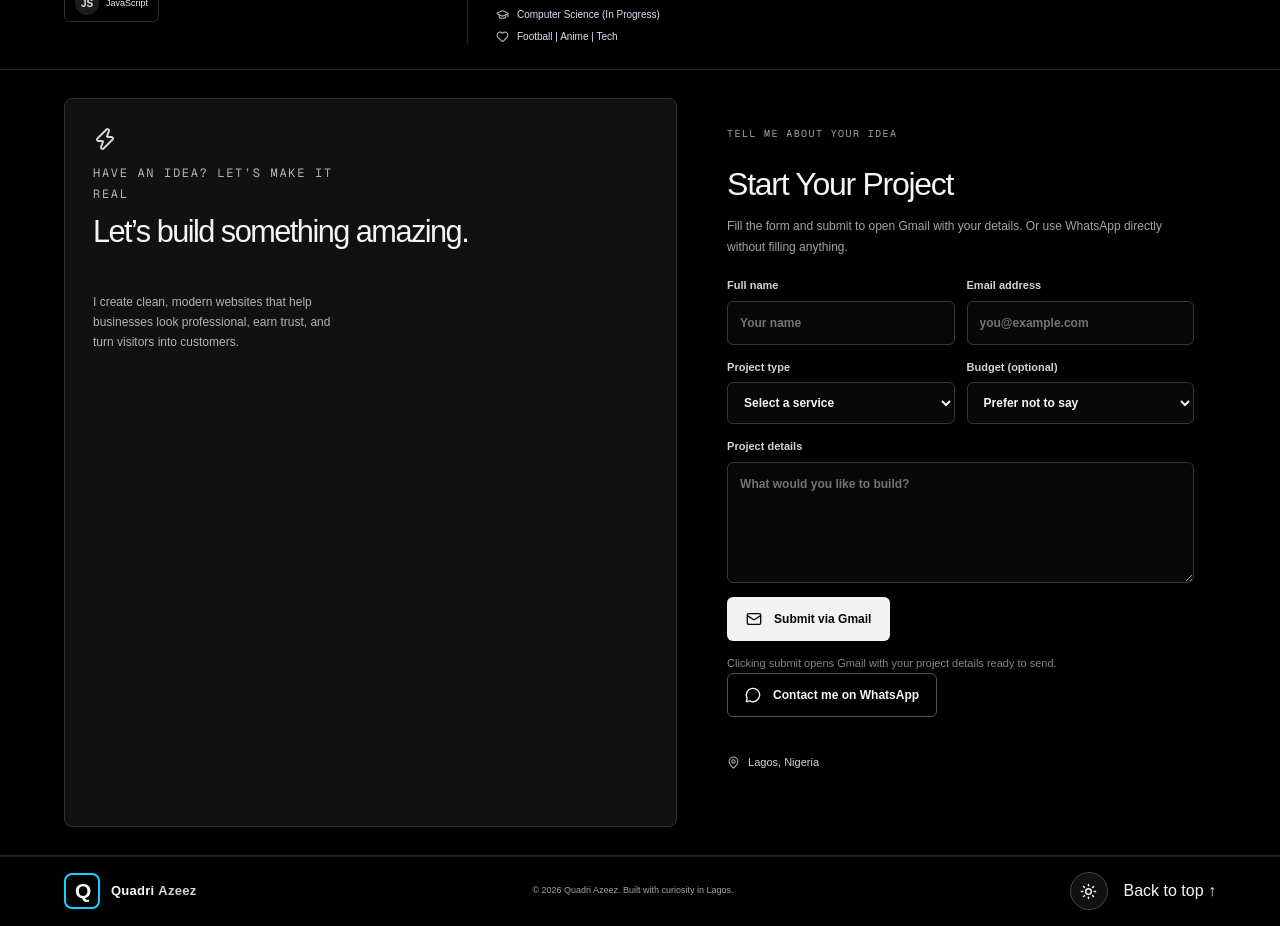
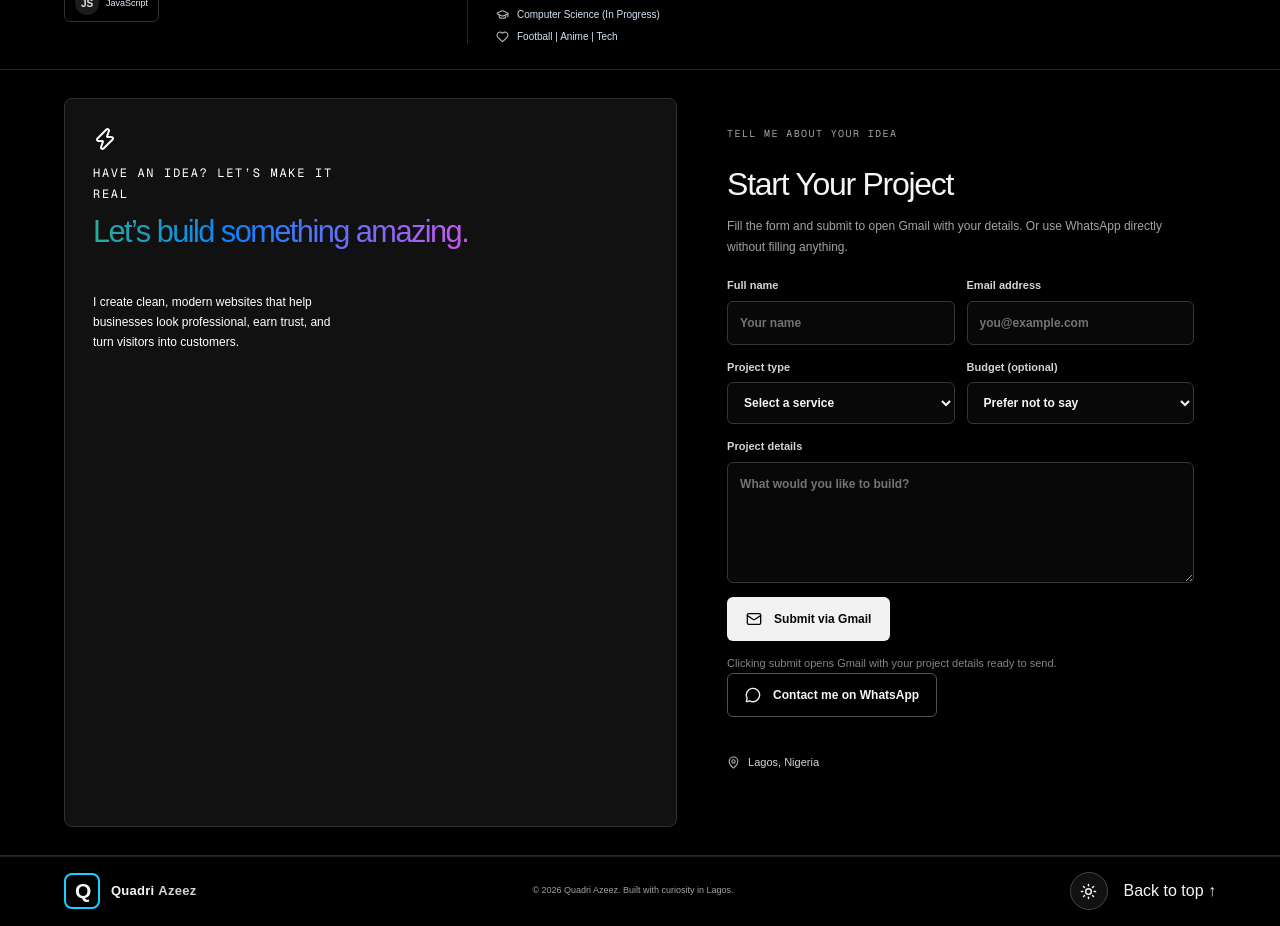
Before and after one commit to olag4568/my-portfolio, a Next.js app: page / in a window 1280 px wide. Shown: the part 1280-2206 px from the top of the page. Built offline with nearby package versions, Linux system fonts and the light colour scheme.

Commit message:
Keep rainbow only on build headline in both themes

```diff
--- a/src/app/globals.css
+++ b/src/app/globals.css
@@ -637,3 +637,50 @@ html[data-theme="light"] .portfolio-shell .contact-pitch h2.rotating-headline {
   0% { background-position: 0% 50%; }
   100% { background-position: 200% 50%; }
 }
+
+
+/* Final theme rules: only the build headline is rainbow; all other text stays readable. */
+html[data-theme="light"] .portfolio-shell .contact-pitch h2.rotating-headline {
+  background-image: linear-gradient(90deg, #ff3b30, #ff9500, #34c759, #0a84ff, #bf5af2, #ff3b30) !important;
+  background-size: 200% 100% !important;
+  background-clip: text !important;
+  -webkit-background-clip: text !important;
+  color: transparent !important;
+  -webkit-text-fill-color: transparent !important;
+  animation: light-headline-in .35s ease both, light-rainbow-cycle 6s linear infinite !important;
+}
+html[data-theme="dark"] .portfolio-shell .contact-pitch h2.rotating-headline,
+html:not([data-theme="light"]) .portfolio-shell .contact-pitch h2.rotating-headline {
+  background-image: linear-gradient(90deg, #ff3b30, #ff9500, #34c759, #0a84ff, #bf5af2, #ff3b30) !important;
+  background-size: 200% 100% !important;
+  background-clip: text !important;
+  -webkit-background-clip: text !important;
+  color: transparent !important;
+  -webkit-text-fill-color: transparent !important;
+  animation: light-headline-in .35s ease both, light-rainbow-cycle 6s linear infinite !important;
+}
+html[data-theme="light"] .portfolio-shell .contact-pitch p,
+html[data-theme="light"] .portfolio-shell .contact-pitch .eyebrow,
+html[data-theme="light"] .portfolio-shell .contact-pitch > svg,
+html[data-theme="light"] .portfolio-shell .contact-pitch h2:not(.rotating-headline) {
+  color: #172033 !important;
+  -webkit-text-fill-color: #172033 !important;
+  background-image: none !important;
+}
+html[data-theme="dark"] .portfolio-shell .contact-pitch p,
+html[data-theme="dark"] .portfolio-shell .contact-pitch .eyebrow,
+html[data-theme="dark"] .portfolio-shell .contact-pitch > svg,
+html[data-theme="dark"] .portfolio-shell .contact-pitch h2:not(.rotating-headline),
+html:not([data-theme="light"]) .portfolio-shell .contact-pitch p,
+html:not([data-theme="light"]) .portfolio-shell .contact-pitch .eyebrow,
+html:not([data-theme="light"]) .portfolio-shell .contact-pitch > svg,
+html:not([data-theme="light"]) .portfolio-shell .contact-pitch h2:not(.rotating-headline) {
+  color: #fff !important;
+  -webkit-text-fill-color: #fff !important;
+  background-image: none !important;
+}
+html[data-theme="light"] .portfolio-shell .contact-pitch .rotating-headline *,
+html[data-theme="dark"] .portfolio-shell .contact-pitch .rotating-headline *,
+html:not([data-theme="light"]) .portfolio-shell .contact-pitch .rotating-headline * {
+  background-image: inherit !important;
+}
```
